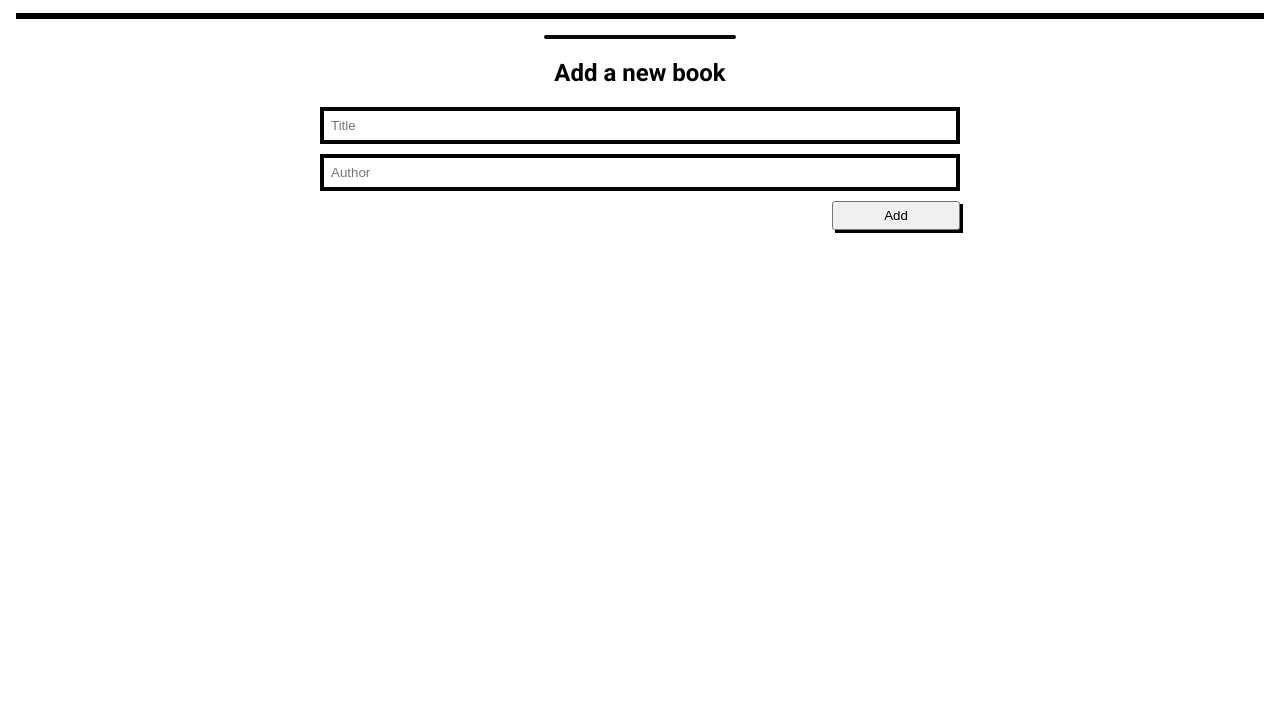
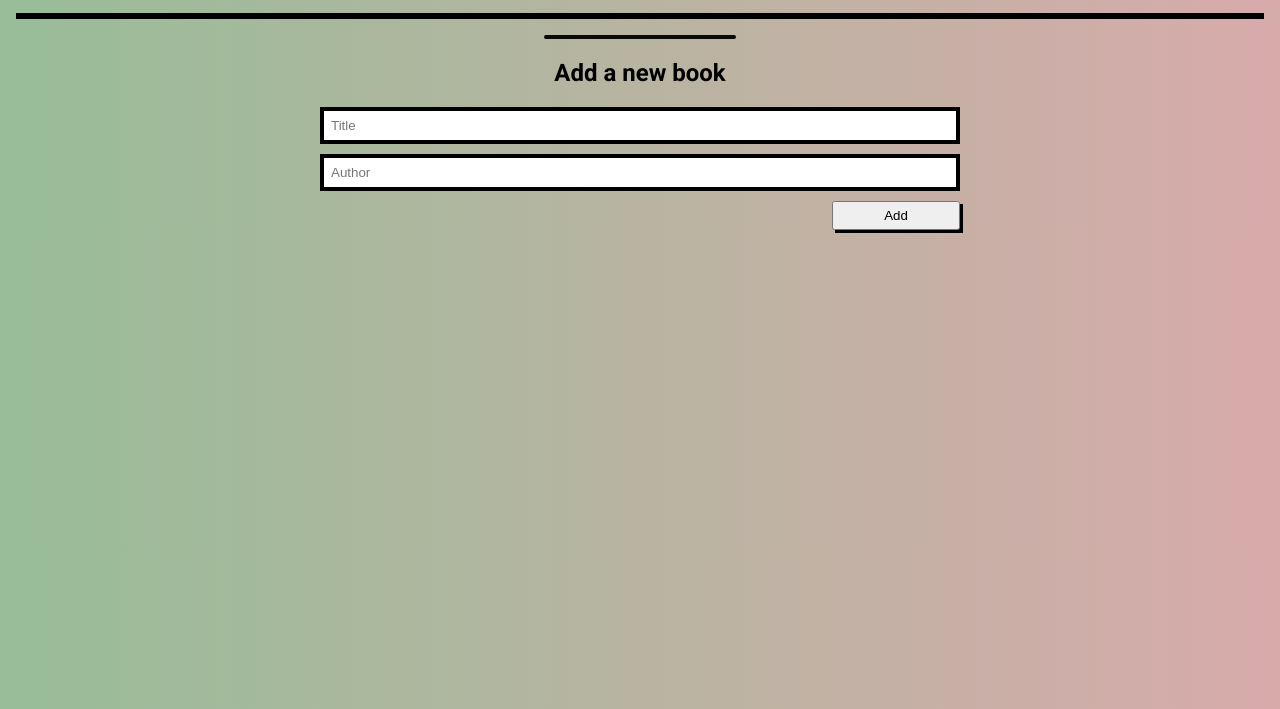
Before and after one commit to devMahmoud/awesome-books, a plain HTML site: page index.html in a window 1280 px wide. Shown: the part 91-800 px from the top of the page. Drawn offline with Linux system fonts and the light colour scheme.

Commit message:
add background to the body

```diff
--- a/styles.css
+++ b/styles.css
@@ -2,6 +2,10 @@
   margin: 0;
   padding: 0;
   box-sizing: border-box;
+}
+
+body {
+  background: linear-gradient(to right, rgb(152, 189, 152), rgb(216, 171, 171));
 }
 
 .title {
```
